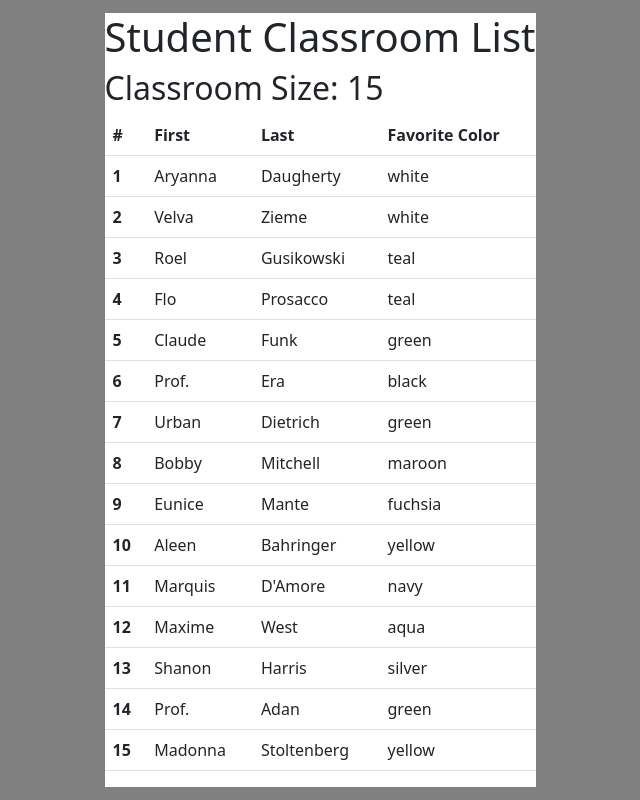
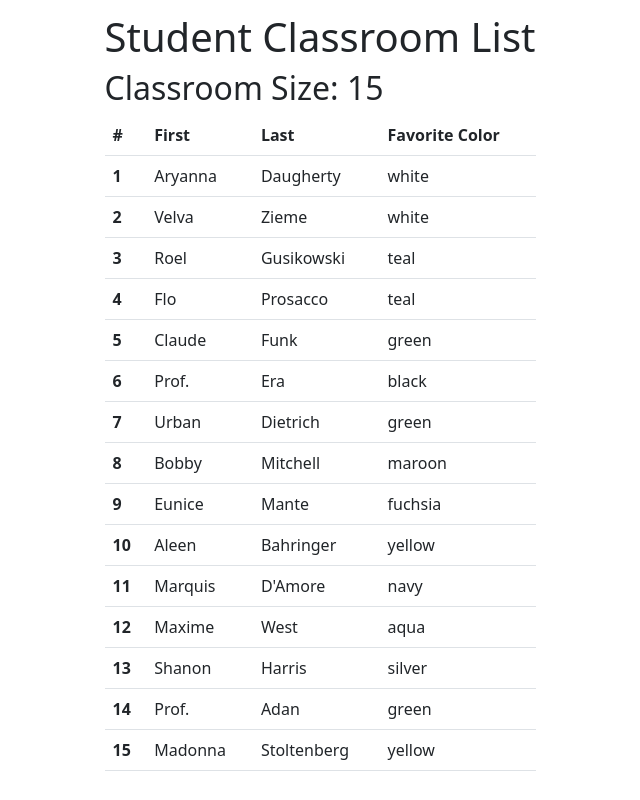
Before and after one commit to crawfordwebdev/intro-to-express-lab, a Node server app: page /students in a window 1280 px wide. Shown: the whole page, without its empty margins (320-960 px from the left). Run offline with Node 20, Linux system fonts and the light colour scheme.

Commit message:
update body background color to white

```diff
--- a/public/css/style.css
+++ b/public/css/style.css
@@ -12,13 +12,12 @@ html {
 }
 
 body {
-  background-color: gray;
   /* Use a system font, if none are available use an available sans-sarif font */
   font-family: system-ui, -apple-system, BlinkMacSystemFont, "Segoe UI",
         Roboto, Oxygen-Sans, Ubuntu, Cantarell, "Helvetica Neue", sans-serif;
   margin: 0;
 
-  /* background-color: white; */
+  background-color: white;
   height: 100vh;
   display: flex;
   justify-content: center;
```
